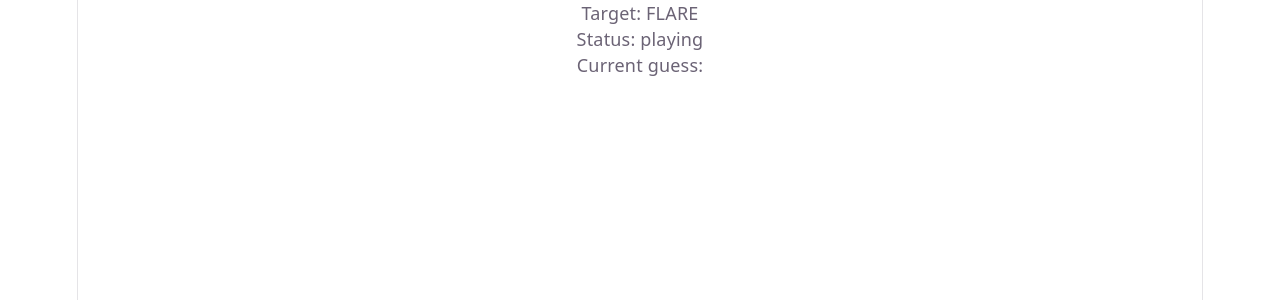
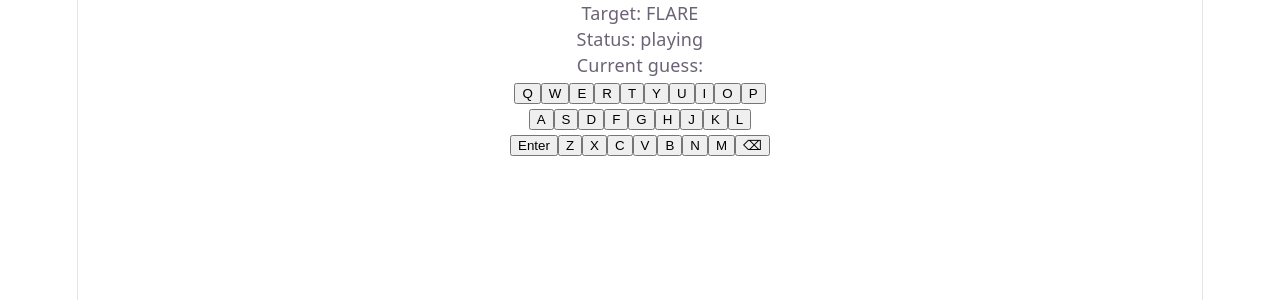
Before and after one commit to jwi146/SpaceWordleReact, a React (Vite) app: page / in a window 1280 px wide. Shown: the top 300 px of the page. Built offline with nearby package versions, Linux system fonts and the light colour scheme.

Commit message:
on screen keyboard created and working

```diff
--- a/src/App.jsx
+++ b/src/App.jsx
@@ -3,6 +3,7 @@ import { TARGETWORDS, VALIDGUESSES } from './data/words'
 import { evaluateGuess } from './logic/evaluateGuess'
 import './App.css'
 import Board from './components/Board'
+import Keyboard from './components/Keyboard'
 
 function App(){
   //the states for the game
@@ -72,6 +73,7 @@ function App(){
       <p>Status: {gameStatus}</p>
       <p>Current guess: {currentGuess}</p>
       <Board guesses={guesses} currentGuess={currentGuess} />
+      <Keyboard guesses={guesses} onKeyPress={handleKeyInput} />
     </div>
   )
 
--- a/src/components/Keyboard.jsx
+++ b/src/components/Keyboard.jsx
@@ -0,0 +1,50 @@
+//created the on screen qwerty keyboard for the game
+
+//first get the status of each guess and remember the best one
+function getKeyboardStatus(guesses){
+    let statusMap = {};
+    const priority = {correct : 3, present : 2, absent : 1 };
+
+    //for each letter in each guess, check its status and save its best
+    guesses.forEach((guess) => {
+        for(let i=0; i<5; i++){
+            let letter = guess.word[i];
+            let newStatus = guess.result[i];
+
+            let existing = statusMap[letter];
+            if (existing === undefined || priority[newStatus]>priority[existing]){
+                statusMap[letter] = newStatus;
+            }
+        }
+    })
+
+    return statusMap;
+
+}
+
+const KEYBOARDROWS =[
+    ["Q","W","E","R","T","Y","U","I","O","P"],
+    ["A","S","D","F","G","H","J","K","L"],
+    ["Enter","Z","X","C","V","B","N","M","Backspace"]
+
+];
+
+//create the keyboard on the screen
+export default function Keyboard({guesses, onKeyPress}){
+    const statusMap = getKeyboardStatus(guesses);
+
+    return(
+        <div className="keyboard">
+            {KEYBOARDROWS.map((row, i)=> (
+                <div className="keyboard-row" key={i}>
+                    {row.map(key => (
+                        <button key ={key} className={`key key-${statusMap[key] || "empty"}`}
+                        onClick={() => onKeyPress(key)}>
+                            {key === "Backspace" ? "⌫" : key}
+                        </button>
+                    ))}
+                </div>
+            ))}
+        </div>
+    )
+}
```
